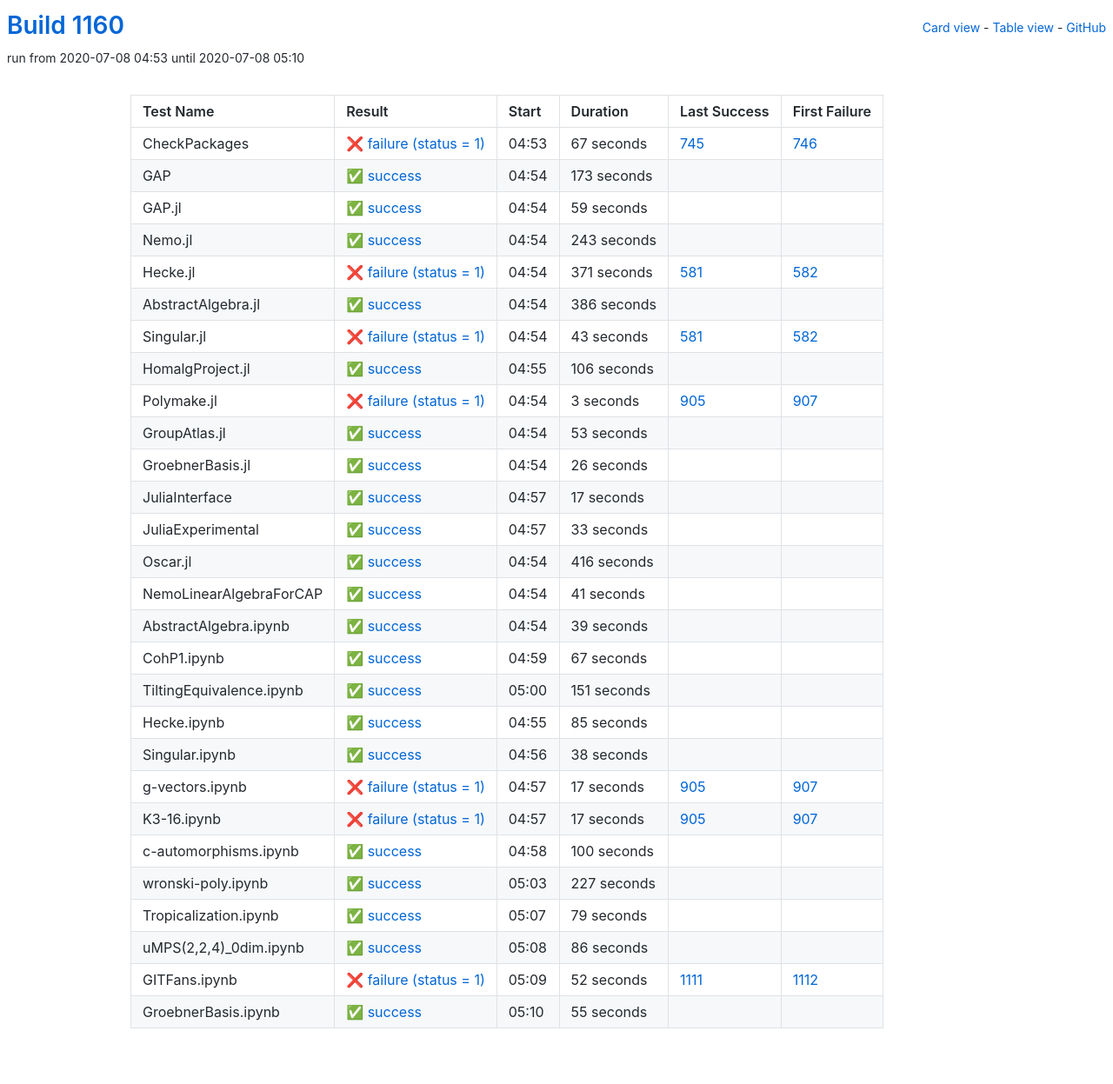
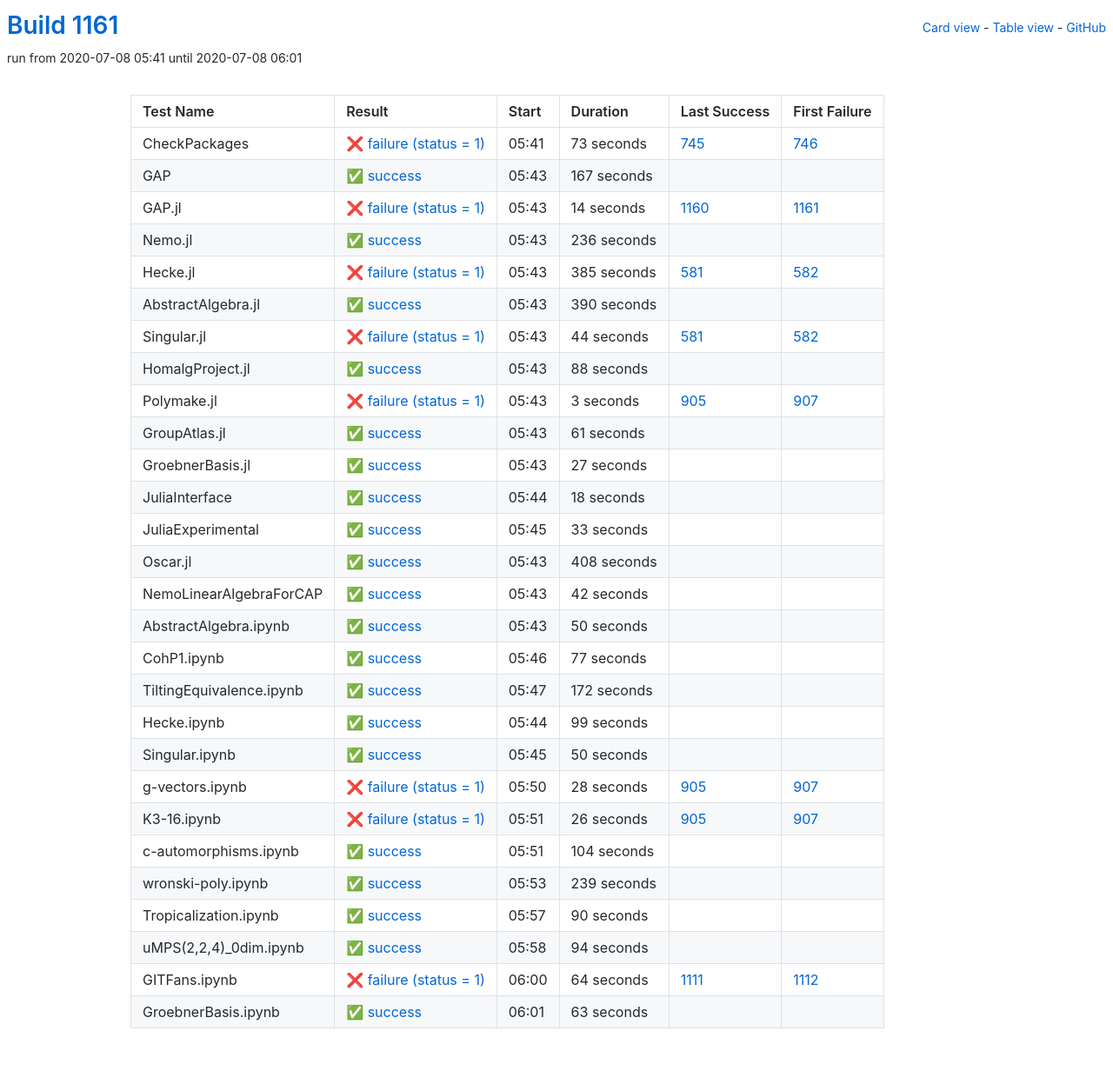
Before and after one commit to oscar-system/oscar-ci-status-1.4, a Jekyll site: the page built from table.html, in a window 1280 px wide. Shown: the whole page at 87% size. Built offline with Jekyll 4.4.1, drawn with Linux system fonts in a browser that asks for light colours.

Commit message:
Build #1161

```diff
--- a/_data/ci.yml
+++ b/_data/ci.yml
@@ -1,6 +1,6 @@
 ---
-build: 1160
-build_url: https://oscarci.mathematik.uni-kl.de/job/oscar-julia-1.4/1160/
+build: 1161
+build_url: https://oscarci.mathematik.uni-kl.de/job/oscar-julia-1.4/1161/
 job: oscar-julia-1.4
 organization: oscar-system
 repo: oscar-ci-status-1.4
@@ -8,104 +8,104 @@ repourl: https://github.com/oscar-system/oscar-ci-status-1.4
 tests:
 - name: CheckPackages
   id: checkpackages
-  log: https://oscarci.mathematik.uni-kl.de/job/oscar-julia-1.4/1160/artifact/logs/build-1160/CheckPackages.log
-  start: 2020-07-08 04:53
+  log: https://oscarci.mathematik.uni-kl.de/job/oscar-julia-1.4/1161/artifact/logs/build-1161/CheckPackages.log
+  start: 2020-07-08 05:41
   success: false
   exitcode: 1
   status: failure
-  duration: 67
+  duration: 73
   last_success: 745
   last_success_url: https://oscarci.mathematik.uni-kl.de/job/oscar-julia-1.4/745/
   first_failure: 746
   first_failure_url: https://oscarci.mathematik.uni-kl.de/job/oscar-julia-1.4/746/
 - name: GAP
   id: gap
-  log: https://oscarci.mathematik.uni-kl.de/job/oscar-julia-1.4/1160/artifact/logs/build-1160/GAP.log
-  start: 2020-07-08 04:54
+  log: https://oscarci.mathematik.uni-kl.de/job/oscar-julia-1.4/1161/artifact/logs/build-1161/GAP.log
+  start: 2020-07-08 05:43
   success: true
   exitcode: 0
   status: success
-  duration: 173
+  duration: 167
   last_success: false
   last_success_url:
   first_failure: false
   first_failure_url:
 - name: GAP.jl
   id: gap-jl
-  log: https://oscarci.mathematik.uni-kl.de/job/oscar-julia-1.4/1160/artifact/logs/build-1160/GAP.jl.log
-  start: 2020-07-08 04:54
+  log: https://oscarci.mathematik.uni-kl.de/job/oscar-julia-1.4/1161/artifact/logs/build-1161/GAP.jl.log
+  start: 2020-07-08 05:43
+  success: false
+  exitcode: 1
+  status: failure
+  duration: 14
+  last_success: 1160
+  last_success_url: https://oscarci.mathematik.uni-kl.de/job/oscar-julia-1.4/1160/
+  first_failure: 1161
+  first_failure_url: https://oscarci.mathematik.uni-kl.de/job/oscar-julia-1.4/1161/
+- name: Nemo.jl
+  id: nemo-jl
+  log: https://oscarci.mathematik.uni-kl.de/job/oscar-julia-1.4/1161/artifact/logs/build-1161/Nemo.jl.log
+  start: 2020-07-08 05:43
   success: true
   exitcode: 0
   status: success
-  duration: 59
-  last_success: false
-  last_success_url:
-  first_failure: false
-  first_failure_url:
-- name: Nemo.jl
-  id: nemo-jl
-  log: https://oscarci.mathematik.uni-kl.de/job/oscar-julia-1.4/1160/artifact/logs/build-1160/Nemo.jl.log
-  start: 2020-07-08 04:54
-  success: true
-  exitcode: 0
-  status: success
-  duration: 243
+  duration: 236
   last_success: false
   last_success_url:
   first_failure: false
   first_failure_url:
 - name: Hecke.jl
   id: hecke-jl
-  log: https://oscarci.mathematik.uni-kl.de/job/oscar-julia-1.4/1160/artifact/logs/build-1160/Hecke.jl.log
-  start: 2020-07-08 04:54
+  log: https://oscarci.mathematik.uni-kl.de/job/oscar-julia-1.4/1161/artifact/logs/build-1161/Hecke.jl.log
+  start: 2020-07-08 05:43
   success: false
   exitcode: 1
   status: failure
-  duration: 371
+  duration: 385
   last_success: 581
   last_success_url: https://oscarci.mathematik.uni-kl.de/job/oscar-julia-1.4/581/
   first_failure: 582
   first_failure_url: https://oscarci.mathematik.uni-kl.de/job/oscar-julia-1.4/582/
 - name: AbstractAlgebra.jl
   id: abstractalgebra-jl
-  log: https://oscarci.mathematik.uni-kl.de/job/oscar-julia-1.4/1160/artifact/logs/build-1160/AbstractAlgebra.jl.log
-  start: 2020-07-08 04:54
+  log: https://oscarci.mathematik.uni-kl.de/job/oscar-julia-1.4/1161/artifact/logs/build-1161/AbstractAlgebra.jl.log
+  start: 2020-07-08 05:43
   success: true
   exitcode: 0
   status: success
-  duration: 386
+  duration: 390
   last_success: false
   last_success_url:
   first_failure: false
   first_failure_url:
 - name: Singular.jl
   id: singular-jl
-  log: https://oscarci.mathematik.uni-kl.de/job/oscar-julia-1.4/1160/artifact/logs/build-1160/Singular.jl.log
-  start: 2020-07-08 04:54
+  log: https://oscarci.mathematik.uni-kl.de/job/oscar-julia-1.4/1161/artifact/logs/build-1161/Singular.jl.log
+  start: 2020-07-08 05:43
   success: false
   exitcode: 1
   status: failure
-  duration: 43
+  duration: 44
   last_success: 581
   last_success_url: https://oscarci.mathematik.uni-kl.de/job/oscar-julia-1.4/581/
   first_failure: 582
   first_failure_url: https://oscarci.mathematik.uni-kl.de/job/oscar-julia-1.4/582/
 - name: HomalgProject.jl
   id: homalgproject-jl
-  log: https://oscarci.mathematik.uni-kl.de/job/oscar-julia-1.4/1160/artifact/logs/build-1160/HomalgProject.jl.log
-  start: 2020-07-08 04:55
+  log: https://oscarci.mathematik.uni-kl.de/job/oscar-julia-1.4/1161/artifact/logs/build-1161/HomalgProject.jl.log
+  start: 2020-07-08 05:43
   success: true
   exitcode: 0
   status: success
-  duration: 106
+  duration: 88
   last_success: false
   last_success_url:
   first_failure: false
   first_failure_url:
 - name: Polymake.jl
   id: polymake-jl
-  log: https://oscarci.mathematik.uni-kl.de/job/oscar-julia-1.4/1160/artifact/logs/build-1160/Polymake.jl.log
-  start: 2020-07-08 04:54
+  log: https://oscarci.mathematik.uni-kl.de/job/oscar-julia-1.4/1161/artifact/logs/build-1161/Polymake.jl.log
+  start: 2020-07-08 05:43
   success: false
   exitcode: 1
   status: failure
@@ -116,44 +116,44 @@ tests:
   first_failure_url: https://oscarci.mathematik.uni-kl.de/job/oscar-julia-1.4/907/
 - name: GroupAtlas.jl
   id: groupatlas-jl
-  log: https://oscarci.mathematik.uni-kl.de/job/oscar-julia-1.4/1160/artifact/logs/build-1160/GroupAtlas.jl.log
-  start: 2020-07-08 04:54
+  log: https://oscarci.mathematik.uni-kl.de/job/oscar-julia-1.4/1161/artifact/logs/build-1161/GroupAtlas.jl.log
+  start: 2020-07-08 05:43
   success: true
   exitcode: 0
   status: success
-  duration: 53
+  duration: 61
   last_success: false
   last_success_url:
   first_failure: false
   first_failure_url:
 - name: GroebnerBasis.jl
   id: groebnerbasis-jl
-  log: https://oscarci.mathematik.uni-kl.de/job/oscar-julia-1.4/1160/artifact/logs/build-1160/GroebnerBasis.jl.log
-  start: 2020-07-08 04:54
+  log: https://oscarci.mathematik.uni-kl.de/job/oscar-julia-1.4/1161/artifact/logs/build-1161/GroebnerBasis.jl.log
+  start: 2020-07-08 05:43
   success: true
   exitcode: 0
   status: success
-  duration: 26
+  duration: 27
   last_success: false
   last_success_url:
   first_failure: false
   first_failure_url:
 - name: JuliaInterface
   id: juliainterface
-  log: https://oscarci.mathematik.uni-kl.de/job/oscar-julia-1.4/1160/artifact/logs/build-1160/JuliaInterface.log
-  start: 2020-07-08 04:57
+  log: https://oscarci.mathematik.uni-kl.de/job/oscar-julia-1.4/1161/artifact/logs/build-1161/JuliaInterface.log
+  start: 2020-07-08 05:44
   success: true
   exitcode: 0
   status: success
-  duration: 17
+  duration: 18
   last_success: false
   last_success_url:
   first_failure: false
   first_failure_url:
 - name: JuliaExperimental
   id: juliaexperimental
-  log: https://oscarci.mathematik.uni-kl.de/job/oscar-julia-1.4/1160/artifact/logs/build-1160/JuliaExperimental.log
-  start: 2020-07-08 04:57
+  log: https://oscarci.mathematik.uni-kl.de/job/oscar-julia-1.4/1161/artifact/logs/build-1161/JuliaExperimental.log
+  start: 2020-07-08 05:45
   success: true
   exitcode: 0
   status: success
@@ -164,180 +164,180 @@ tests:
   first_failure_url:
 - name: Oscar.jl
   id: oscar-jl
-  log: https://oscarci.mathematik.uni-kl.de/job/oscar-julia-1.4/1160/artifact/logs/build-1160/Oscar.jl.log
-  start: 2020-07-08 04:54
+  log: https://oscarci.mathematik.uni-kl.de/job/oscar-julia-1.4/1161/artifact/logs/build-1161/Oscar.jl.log
+  start: 2020-07-08 05:43
   success: true
   exitcode: 0
   status: success
-  duration: 416
+  duration: 408
   last_success: false
   last_success_url:
   first_failure: false
   first_failure_url:
 - name: NemoLinearAlgebraForCAP
   id: nemolinearalgebraforcap
-  log: https://oscarci.mathematik.uni-kl.de/job/oscar-julia-1.4/1160/artifact/logs/build-1160/NemoLinearAlgebraForCAP.log
-  start: 2020-07-08 04:54
+  log: https://oscarci.mathematik.uni-kl.de/job/oscar-julia-1.4/1161/artifact/logs/build-1161/NemoLinearAlgebraForCAP.log
+  start: 2020-07-08 05:43
   success: true
   exitcode: 0
   status: success
-  duration: 41
+  duration: 42
   last_success: false
   last_success_url:
   first_failure: false
   first_failure_url:
 - name: AbstractAlgebra.ipynb
   id: abstractalgebra-ipynb
-  log: https://oscarci.mathematik.uni-kl.de/job/oscar-julia-1.4/1160/artifact/logs/build-1160/AbstractAlgebra.ipynb.log
-  start: 2020-07-08 04:54
+  log: https://oscarci.mathematik.uni-kl.de/job/oscar-julia-1.4/1161/artifact/logs/build-1161/AbstractAlgebra.ipynb.log
+  start: 2020-07-08 05:43
   success: true
   exitcode: 0
   status: success
-  duration: 39
+  duration: 50
   last_success: false
   last_success_url:
   first_failure: false
   first_failure_url:
 - name: CohP1.ipynb
   id: cohp1-ipynb
-  log: https://oscarci.mathematik.uni-kl.de/job/oscar-julia-1.4/1160/artifact/logs/build-1160/CohP1.ipynb.log
-  start: 2020-07-08 04:59
+  log: https://oscarci.mathematik.uni-kl.de/job/oscar-julia-1.4/1161/artifact/logs/build-1161/CohP1.ipynb.log
+  start: 2020-07-08 05:46
   success: true
   exitcode: 0
   status: success
-  duration: 67
+  duration: 77
   last_success: false
   last_success_url:
   first_failure: false
   first_failure_url:
 - name: TiltingEquivalence.ipynb
   id: tiltingequivalence-ipynb
-  log: https://oscarci.mathematik.uni-kl.de/job/oscar-julia-1.4/1160/artifact/logs/build-1160/TiltingEquivalence.ipynb.log
-  start: 2020-07-08 05:00
+  log: https://oscarci.mathematik.uni-kl.de/job/oscar-julia-1.4/1161/artifact/logs/build-1161/TiltingEquivalence.ipynb.log
+  start: 2020-07-08 05:47
   success: true
   exitcode: 0
   status: success
-  duration: 151
+  duration: 172
   last_success: false
   last_success_url:
   first_failure: false
   first_failure_url:
 - name: Hecke.ipynb
   id: hecke-ipynb
-  log: https://oscarci.mathematik.uni-kl.de/job/oscar-julia-1.4/1160/artifact/logs/build-1160/Hecke.ipynb.log
-  start: 2020-07-08 04:55
+  log: https://oscarci.mathematik.uni-kl.de/job/oscar-julia-1.4/1161/artifact/logs/build-1161/Hecke.ipynb.log
+  start: 2020-07-08 05:44
   success: true
   exitcode: 0
   status: success
-  duration: 85
+  duration: 99
   last_success: false
   last_success_url:
   first_failure: false
   first_failure_url:
 - name: Singular.ipynb
   id: singular-ipynb
-  log: https://oscarci.mathematik.uni-kl.de/job/oscar-julia-1.4/1160/artifact/logs/build-1160/Singular.ipynb.log
-  start: 2020-07-08 04:56
+  log: https://oscarci.mathematik.uni-kl.de/job/oscar-julia-1.4/1161/artifact/logs/build-1161/Singular.ipynb.log
+  start: 2020-07-08 05:45
   success: true
   exitcode: 0
   status: success
-  duration: 38
+  duration: 50
   last_success: false
   last_success_url:
   first_failure: false
   first_failure_url:
 - name: g-vectors.ipynb
   id: g-vectors-ipynb
-  log: https://oscarci.mathematik.uni-kl.de/job/oscar-julia-1.4/1160/artifact/logs/build-1160/g-vectors.ipynb.log
-  start: 2020-07-08 04:57
+  log: https://oscarci.mathematik.uni-kl.de/job/oscar-julia-1.4/1161/artifact/logs/build-1161/g-vectors.ipynb.log
+  start: 2020-07-08 05:50
   success: false
   exitcode: 1
   status: failure
-  duration: 17
+  duration: 28
   last_success: 905
   last_success_url: https://oscarci.mathematik.uni-kl.de/job/oscar-julia-1.4/905/
   first_failure: 907
   first_failure_url: https://oscarci.mathematik.uni-kl.de/job/oscar-julia-1.4/907/
 - name: K3-16.ipynb
   id: k3-16-ipynb
-  log: https://oscarci.mathematik.uni-kl.de/job/oscar-julia-1.4/1160/artifact/logs/build-1160/K3-16.ipynb.log
-  start: 2020-07-08 04:57
+  log: https://oscarci.mathematik.uni-kl.de/job/oscar-julia-1.4/1161/artifact/logs/build-1161/K3-16.ipynb.log
+  start: 2020-07-08 05:51
   success: false
   exitcode: 1
   status: failure
-  duration: 17
+  duration: 26
   last_success: 905
   last_success_url: https://oscarci.mathematik.uni-kl.de/job/oscar-julia-1.4/905/
   first_failure: 907
   first_failure_url: https://oscarci.mathematik.uni-kl.de/job/oscar-julia-1.4/907/
 - name: c-automorphisms.ipynb
   id: c-automorphisms-ipynb
-  log: https://oscarci.mathematik.uni-kl.de/job/oscar-julia-1.4/1160/artifact/logs/build-1160/c-automorphisms.ipynb.log
-  start: 2020-07-08 04:58
+  log: https://oscarci.mathematik.uni-kl.de/job/oscar-julia-1.4/1161/artifact/logs/build-1161/c-automorphisms.ipynb.log
+  start: 2020-07-08 05:51
   success: true
   exitcode: 0
   status: success
-  duration: 100
+  duration: 104
   last_success: false
   last_success_url:
   first_failure: false
   first_failure_url:
 - name: wronski-poly.ipynb
   id: wronski-poly-ipynb
-  log: https://oscarci.mathematik.uni-kl.de/job/oscar-julia-1.4/1160/artifact/logs/build-1160/wronski-poly.ipynb.log
-  start: 2020-07-08 05:03
+  log: https://oscarci.mathematik.uni-kl.de/job/oscar-julia-1.4/1161/artifact/logs/build-1161/wronski-poly.ipynb.log
+  start: 2020-07-08 05:53
   success: true
   exitcode: 0
   status: success
-  duration: 227
+  duration: 239
   last_success: false
   last_success_url:
   first_failure: false
   first_failure_url:
 - name: Tropicalization.ipynb
   id: tropicalization-ipynb
-  log: https://oscarci.mathematik.uni-kl.de/job/oscar-julia-1.4/1160/artifact/logs/build-1160/Tropicalization.ipynb.log
-  start: 2020-07-08 05:07
+  log: https://oscarci.mathematik.uni-kl.de/job/oscar-julia-1.4/1161/artifact/logs/build-1161/Tropicalization.ipynb.log
+  start: 2020-07-08 05:57
   success: true
   exitcode: 0
   status: success
-  duration: 79
+  duration: 90
   last_success: false
   last_success_url:
   first_failure: false
   first_failure_url:
 - name: uMPS(2,2,4)_0dim.ipynb
   id: umps-2-2-4-0dim-ipynb
-  log: https://oscarci.mathematik.uni-kl.de/job/oscar-julia-1.4/1160/artifact/logs/build-1160/uMPS-2-2-4-_0dim.ipynb.log
-  start: 2020-07-08 05:08
+  log: https://oscarci.mathematik.uni-kl.de/job/oscar-julia-1.4/1161/artifact/logs/build-1161/uMPS-2-2-4-_0dim.ipynb.log
+  start: 2020-07-08 05:58
   success: true
   exitcode: 0
   status: success
-  duration: 86
+  duration: 94
   last_success: false
   last_success_url:
   first_failure: false
   first_failure_url:
 - name: GITFans.ipynb
   id: gitfans-ipynb
-  log: https://oscarci.mathematik.uni-kl.de/job/oscar-julia-1.4/1160/artifact/logs/build-1160/GITFans.ipynb.log
-  start: 2020-07-08 05:09
+  log: https://oscarci.mathematik.uni-kl.de/job/oscar-julia-1.4/1161/artifact/logs/build-1161/GITFans.ipynb.log
+  start: 2020-07-08 06:00
   success: false
   exitcode: 1
   status: failure
-  duration: 52
+  duration: 64
   last_success: 1111
   last_success_url: https://oscarci.mathematik.uni-kl.de/job/oscar-julia-1.4/1111/
   first_failure: 1112
   first_failure_url: https://oscarci.mathematik.uni-kl.de/job/oscar-julia-1.4/1112/
 - name: GroebnerBasis.ipynb
   id: groebnerbasis-ipynb
-  log: https://oscarci.mathematik.uni-kl.de/job/oscar-julia-1.4/1160/artifact/logs/build-1160/GroebnerBasis.ipynb.log
-  start: 2020-07-08 05:10
+  log: https://oscarci.mathematik.uni-kl.de/job/oscar-julia-1.4/1161/artifact/logs/build-1161/GroebnerBasis.ipynb.log
+  start: 2020-07-08 06:01
   success: true
   exitcode: 0
   status: success
-  duration: 55
+  duration: 63
   last_success: false
   last_success_url:
   first_failure: false
```
Also changed, not shown: README.md.
